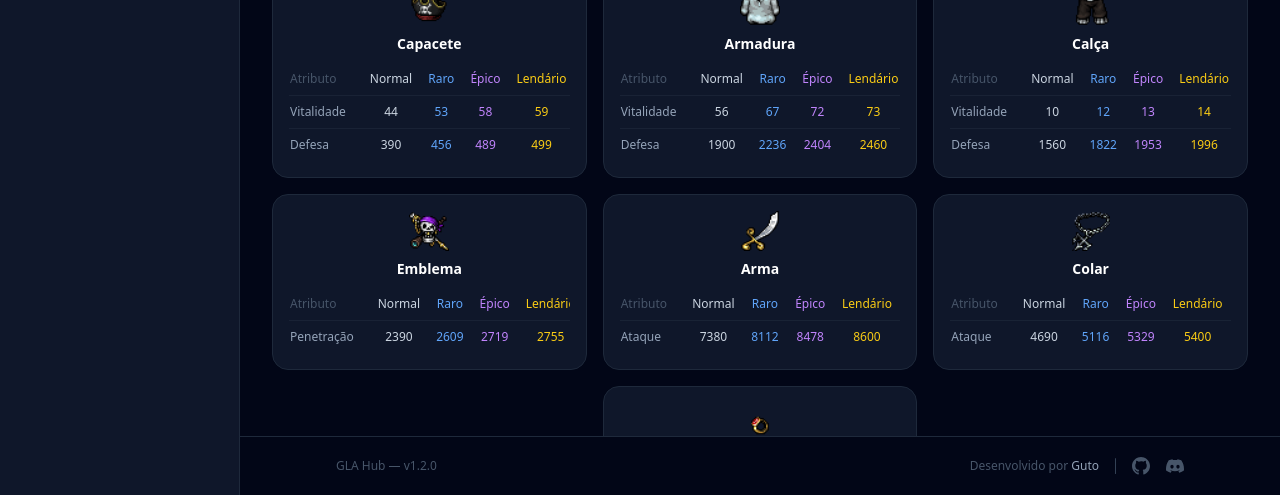
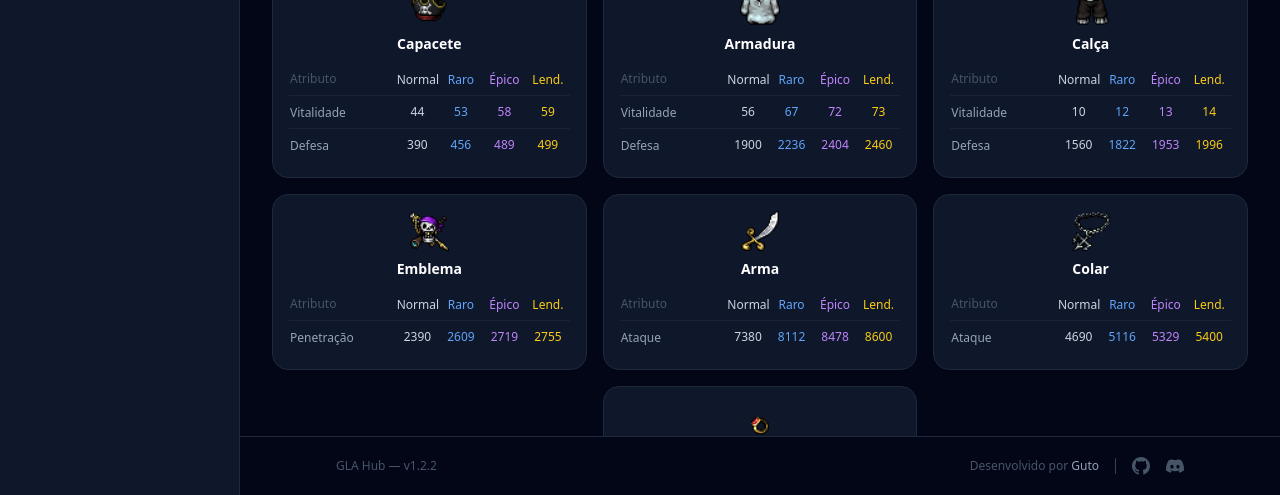
Before and after one commit to gla-hub/gla-hub.github.io, an Angular app in the folder app/: page /guia-equipamentos in a window 1280 px wide. Shown: the part 305-800 px from the top of the page. Built offline with nearby package versions, Linux system fonts and the light colour scheme.

Commit message:
fix: update footer version to v1.2.2 and enhance equipment rarity table layout

```diff
--- a/app/src/app/core/footer/footer.component.ts
+++ b/app/src/app/core/footer/footer.component.ts
@@ -8,7 +8,7 @@ import { Component, signal } from '@angular/core';
       <div class="max-w-4xl mx-auto px-6 flex flex-wrap items-center justify-between gap-y-3">
 
         <!-- Esquerda: versão -->
-        <span id="footer-version" class="text-xs text-slate-600">GLA Hub — v1.2.0</span>
+        <span id="footer-version" class="text-xs text-slate-600">GLA Hub — v1.2.2</span>
 
         <!-- Direita: ícones sociais + crédito + apoiar -->
         <div id="footer-right" class="flex items-center gap-4">
--- a/app/src/app/features/guia-equipamentos/guia-equipamentos.component.html
+++ b/app/src/app/features/guia-equipamentos/guia-equipamentos.component.html
@@ -84,25 +84,32 @@
         </div>
 
         <!-- Tabela de raridade -->
-        <div class="overflow-x-auto flex-1">
-          <table class="w-full text-xs">
+        <div class="flex-1 overflow-hidden">
+          <table class="table-fixed w-full text-xs">
+            <colgroup>
+              <col class="w-[38%]">
+              <col class="w-[15.5%]">
+              <col class="w-[15.5%]">
+              <col class="w-[15.5%]">
+              <col class="w-[15.5%]">
+            </colgroup>
             <thead>
               <tr>
-                <th class="text-left text-slate-600 font-medium pb-2 pr-4">Atributo</th>
-                <th class="text-center text-slate-300 font-medium pb-2 px-2">Normal</th>
-                <th class="text-center text-blue-400 font-medium pb-2 px-2">Raro</th>
-                <th class="text-center text-purple-400 font-medium pb-2 px-2">Épico</th>
-                <th class="text-center text-yellow-400 font-medium pb-2 px-2">Lendário</th>
+                <th class="text-left text-slate-600 font-medium pb-2">Atributo</th>
+                <th class="text-center text-slate-300 font-medium pb-2 leading-tight">Normal</th>
+                <th class="text-center text-blue-400 font-medium pb-2 leading-tight">Raro</th>
+                <th class="text-center text-purple-400 font-medium pb-2 leading-tight">Épico</th>
+                <th class="text-center text-yellow-400 font-medium pb-2 leading-tight">Lend.</th>
               </tr>
             </thead>
             <tbody>
               @for (attr of eq.atributos; track attr.nome) {
                 <tr class="border-t border-slate-800/70">
-                  <td class="text-slate-400 py-2 pr-4 font-medium">{{ attr.nome }}</td>
-                  <td class="text-center text-slate-300 py-2 px-2 tabular-nums">{{ attr.limites.normal }}</td>
-                  <td class="text-center text-blue-400 py-2 px-2 tabular-nums">{{ attr.limites.raro }}</td>
-                  <td class="text-center text-purple-400 py-2 px-2 tabular-nums">{{ attr.limites.epico }}</td>
-                  <td class="text-center text-yellow-400 py-2 px-2 tabular-nums">{{ attr.limites.lendario }}</td>
+                  <td class="text-slate-400 py-2 pr-1 font-medium leading-tight">{{ attr.nome }}</td>
+                  <td class="text-center text-slate-300 py-2 tabular-nums">{{ attr.limites.normal }}</td>
+                  <td class="text-center text-blue-400 py-2 tabular-nums">{{ attr.limites.raro }}</td>
+                  <td class="text-center text-purple-400 py-2 tabular-nums">{{ attr.limites.epico }}</td>
+                  <td class="text-center text-yellow-400 py-2 tabular-nums">{{ attr.limites.lendario }}</td>
                 </tr>
               }
             </tbody>
```
